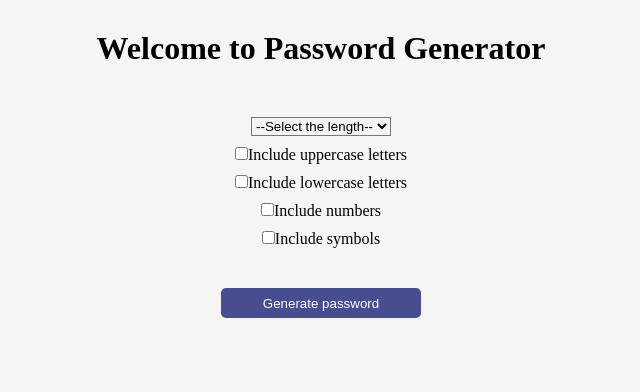
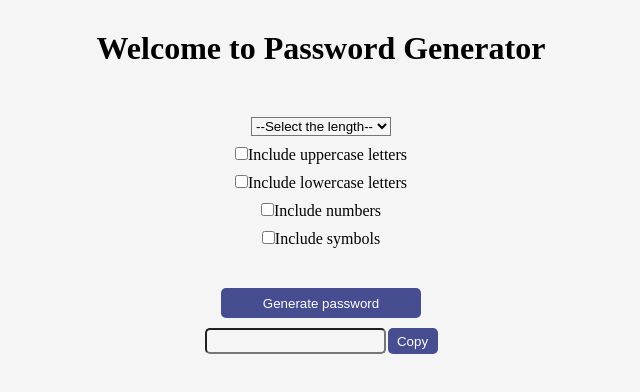
Before and after one commit to vitorbertti/password-generator, a React (Create React App) app: page / in a window 1280 px wide. Shown: the top 392 px of the page, without its empty margins (319-959 px from the left). Built offline with nearby package versions, Linux system fonts and the light colour scheme.

Commit message:
Added copy button

```diff
--- a/src/components/generate-password/index.tsx
+++ b/src/components/generate-password/index.tsx
@@ -7,6 +7,14 @@ export interface Props {
 
 const GeneratePassword: React.FC<Props> = (length) => {
    const [password, setPassword] = useState('');
+
+   const copyPassword = () => {
+      const copyText = document.querySelector('#password') as HTMLInputElement;
+      copyText.select();
+      copyText.setSelectionRange(0, 99999);
+      document.execCommand('copy');
+      return;
+   };
 
    const generate = () => {
       if (!length.length) {
@@ -25,10 +33,15 @@ const GeneratePassword: React.FC<Props> = (length) => {
 
    return (
       <div className="container">
-         <button onClick={generate} type="button" className="btn">
+         <button onClick={generate} type="button" className="btn btn-generate">
             Generate password
          </button>
-         {password}
+         <div className="display-password">
+            <input className="password" id="password" type="text" value={password} />
+            <button className="btn btn-copy" onClick={copyPassword}>
+               Copy
+            </button>
+         </div>
       </div>
    );
 };
--- a/src/components/generate-password/styles.css
+++ b/src/components/generate-password/styles.css
@@ -1,7 +1,6 @@
 .btn {
    cursor: pointer;
-   width: 200px;
-   height: 30px;
+
    border-radius: 5px;
    color: #fff;
    background-color: #464d91;
@@ -13,7 +12,29 @@
    background-color: #5b608f;
 }
 
+.btn-copy {
+   width: 50px;
+   height: 26px;
+   margin-left: 2px;
+}
+
+.btn-generate {
+   width: 200px;
+   height: 30px;
+   margin-bottom: 10px;
+}
+
 .container {
    text-align: center;
    margin-top: 30px;
 }
+
+.display-password {
+   display: flex;
+}
+
+.password {
+   text-align: center;
+   height: 26px;
+   border-radius: 5px;
+}
```
